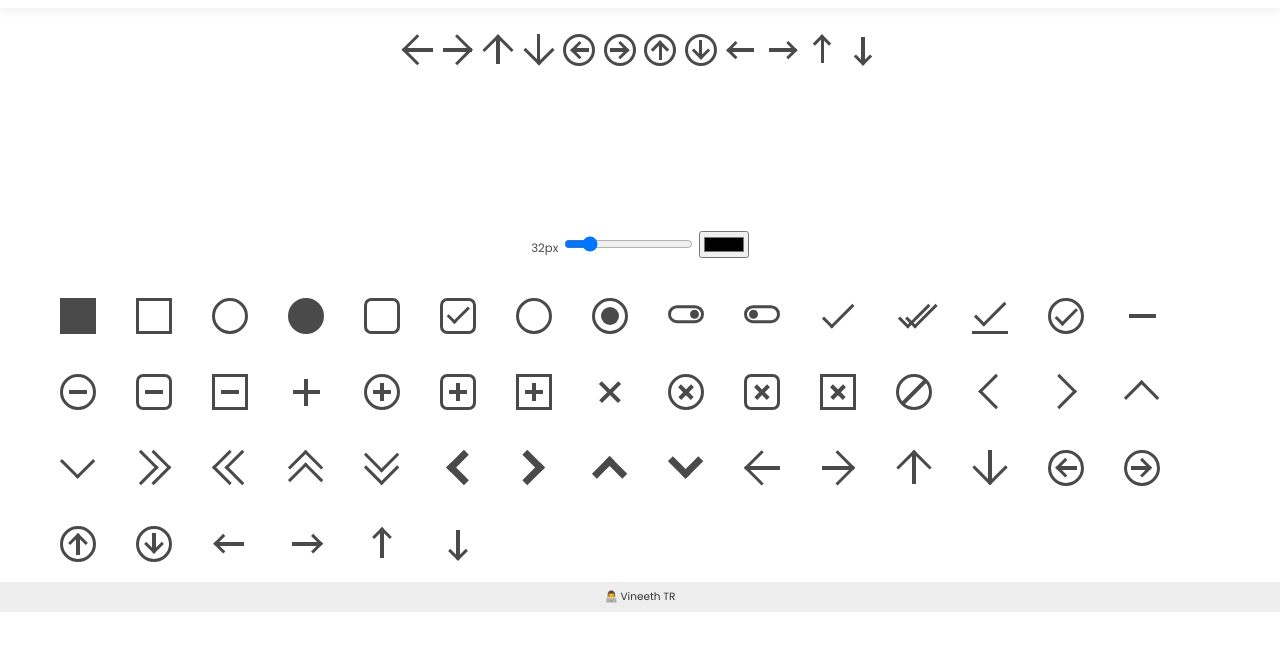
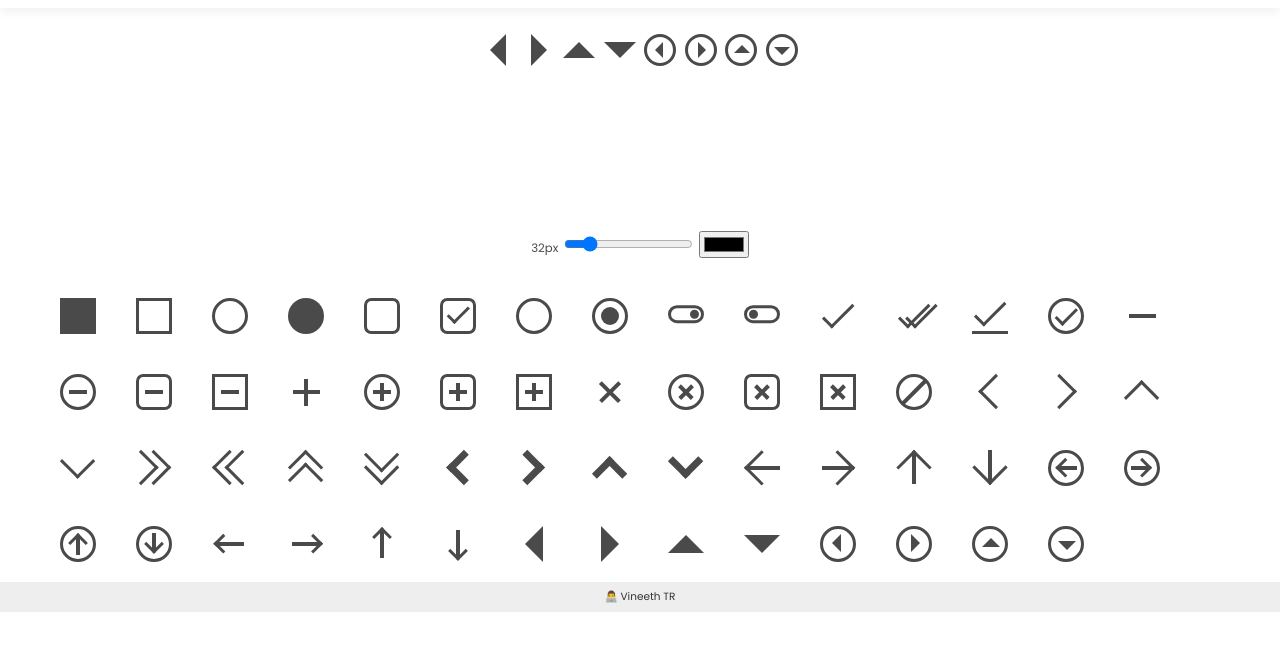
Before and after one commit to vineethtrv/css-icons, a plain HTML site: page index.html in a window 1280 px wide. Shown: the part 49-700 px from the top of the page. Drawn offline with Linux system fonts and the light colour scheme.

Commit message:
caret icons

```diff
--- a/assets/scss/vendors/_icons.scss
+++ b/assets/scss/vendors/_icons.scss
@@ -1008,3 +1008,125 @@
         background: currentColor;
     }
 }
+
+.icon-caret-left{
+    @extend %icon;
+        width: 1em;
+        height: 1em;
+        &::after {
+            content: '';
+            position: absolute;
+            border: 0.5em solid transparent;
+            border-right-color: currentColor;
+            left: 50%;
+            top: 50%;
+            transform: translate(-75%, -50%);
+        }
+}
+.icon-caret-right{
+    @extend %icon;
+        width: 1em;
+        height: 1em;
+        &::after {
+            content: '';
+            position: absolute;
+            border: 0.5em solid transparent;
+            border-left-color: currentColor;
+            left: 50%;
+            top: 50%;
+            transform: translate(-25%, -50%);
+        }
+}
+.icon-caret-up{
+    @extend %icon;
+        width: 1em;
+        height: 1em;
+        &::after {
+            content: '';
+            position: absolute;
+            border: 0.5em solid transparent;
+            border-bottom-color: currentColor;
+            left: 50%;
+            top: 50%;
+            transform: translate(-50%, -75%);
+        }
+}
+.icon-caret-down{
+    @extend %icon;
+        width: 1em;
+        height: 1em;
+        &::after {
+            content: '';
+            position: absolute;
+            border: 0.5em solid transparent;
+            border-top-color: currentColor;
+            left: 50%;
+            top: 50%;
+            transform: translate(-50%, -25%);
+        }
+}
+
+
+.icon-circle-caret-left {
+    @extend %icon;
+    width: 1em;
+    height: 1em;
+    border: 0.1em solid currentColor;
+    border-radius: 50%;
+    &::after {
+        content: '';
+        position: absolute;
+        border: 0.25em solid transparent;
+        border-right-color: currentColor;
+        left: 0;
+        top: 0.15em;
+    }
+}
+
+.icon-circle-caret-right {
+    @extend %icon;
+    width: 1em;
+    height: 1em;
+    border: 0.1em solid currentColor;
+    border-radius: 50%;
+    &::after {
+        content: '';
+        position: absolute;
+        border: 0.25em solid transparent;
+        border-left-color: currentColor;
+        right: 0;
+        top: 0.15em;
+    }
+}
+
+.icon-circle-caret-up {
+    @extend %icon;
+    width: 1em;
+    height: 1em;
+    border: 0.1em solid currentColor;
+    border-radius: 50%;
+    &::after {
+        content: '';
+        position: absolute;
+        border: 0.25em solid transparent;
+        border-bottom-color: currentColor;
+        right: 0.15em;
+        top: 0;
+    }
+}
+
+.icon-circle-caret-down {
+    @extend %icon;
+    width: 1em;
+    height: 1em;
+    border: 0.1em solid currentColor;
+    border-radius: 50%;
+    &::after {
+        content: '';
+        position: absolute;
+        border: 0.25em solid transparent;
+        border-top-color: currentColor;
+        right: 0.15em;
+        bottom: 0;
+    }
+}
--- a/index.html
+++ b/index.html
@@ -23,20 +23,14 @@
 <div id="demo">
 
     <div id="demo-icon">
-        <span class="icon-arrow-left"></span>
-        <span class="icon-arrow-right"></span>
-        <span class="icon-arrow-up"></span>
-        <span class="icon-arrow-down"></span>
-
-        <span class="icon-circle-arrow-left"></span>
-        <span class="icon-circle-arrow-right"></span>
-        <span class="icon-circle-arrow-up"></span>
-        <span class="icon-circle-arrow-down"></span>
-
-        <span class="icon-long-arrow-left"></span>
-        <span class="icon-long-arrow-right"></span>
-        <span class="icon-long-arrow-up"></span>
-        <span class="icon-long-arrow-down"></span>
+        <span class="icon-caret-left"></span>
+        <span class="icon-caret-right"></span>
+        <span class="icon-caret-up"></span>
+        <span class="icon-caret-down"></span>
+        <span class="icon-circle-caret-left"></span>
+        <span class="icon-circle-caret-right"></span>
+        <span class="icon-circle-caret-up"></span>
+        <span class="icon-circle-caret-down"></span>
 
 
     </div>
@@ -118,6 +112,15 @@
             <span class="icon-long-arrow-up"></span>
             <span class="icon-long-arrow-down"></span>
 
+            <span class="icon-caret-left"></span>
+            <span class="icon-caret-right"></span>
+            <span class="icon-caret-up"></span>
+            <span class="icon-caret-down"></span>
+
+            <span class="icon-circle-caret-left"></span>
+            <span class="icon-circle-caret-right"></span>
+            <span class="icon-circle-caret-up"></span>
+            <span class="icon-circle-caret-down"></span>
         </section>
 
     </main>
```
Also changed, not shown: assets/css/styles.css.
